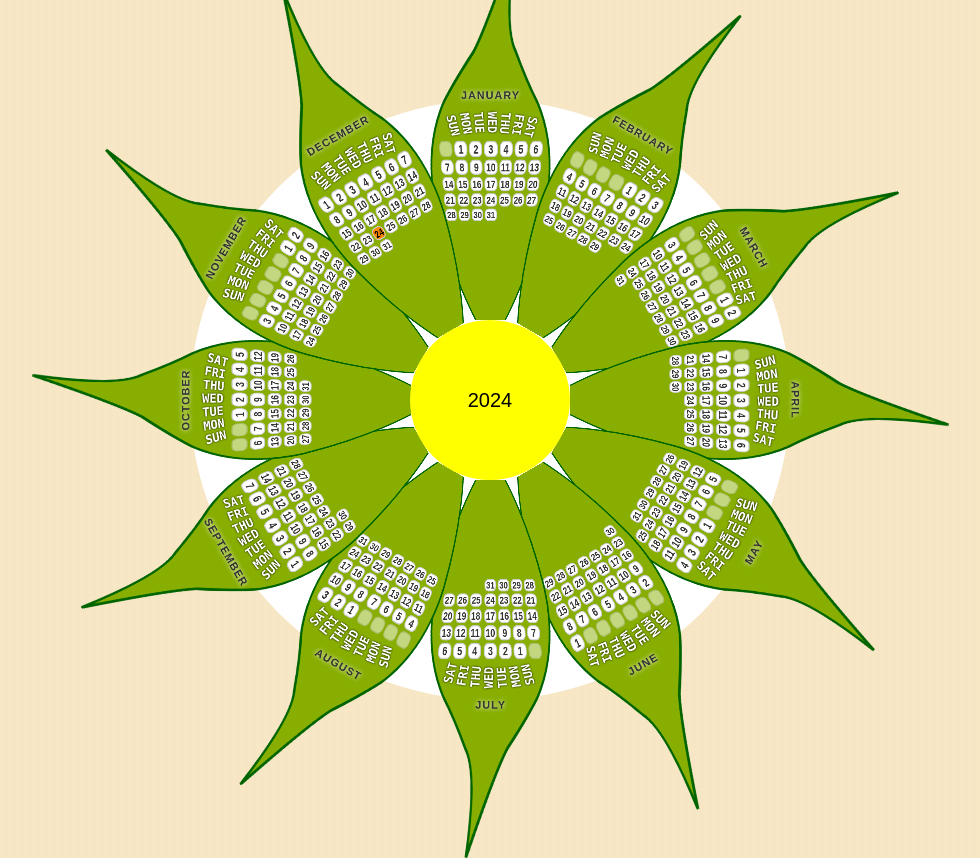
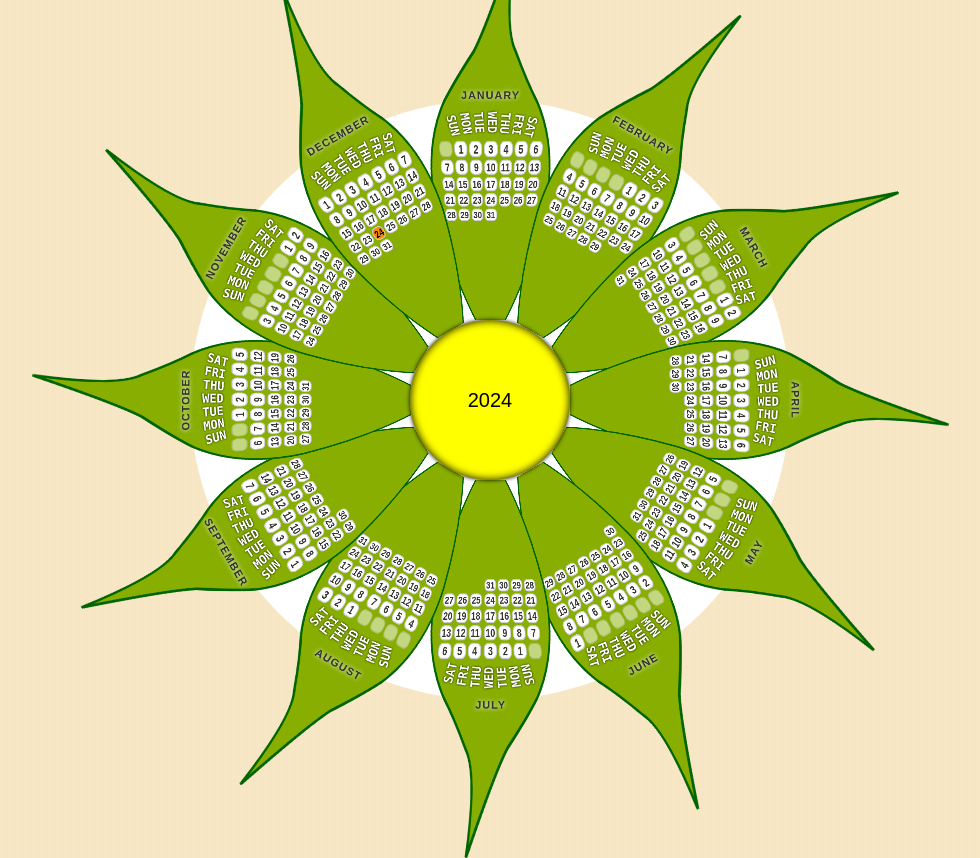
Before and after one commit to m-sarabi/debbie-calendar, a plain HTML site: page index.html in a window 1280 px wide. Shown: the whole page, without its empty margins (150-1130 px from the left). Drawn offline with Linux system fonts and the light colour scheme.

Commit message:
added a temporary shadow effect on the center image

```diff
--- a/style.css
+++ b/style.css
@@ -212,8 +212,8 @@ body {
     width: 160px;
     height: 160px;
     background: #ff0;
+    box-shadow: 0 0 8px #000 inset, 0 0 4px #000;
     border-radius: 50%;
-    /*color: #fff;*/
     display: flex;
     justify-content: center;
     align-items: center;
```
